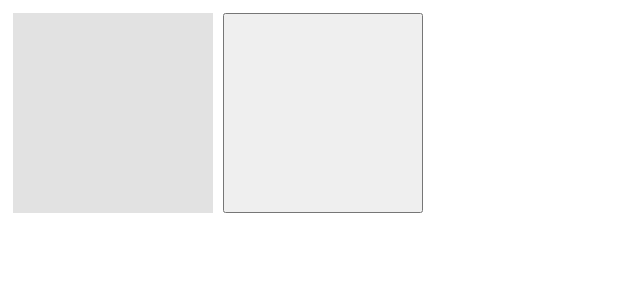
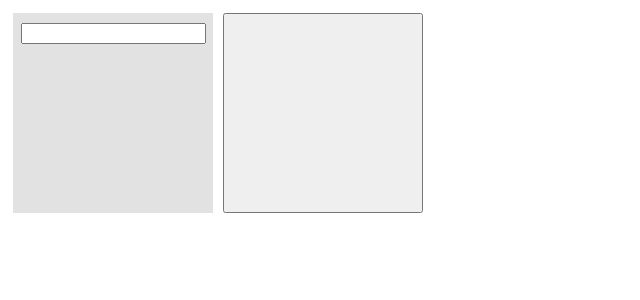
Before and after one commit to MetalHead89/do-not-forget-to-do, a React app: page / in a window 1280 px wide. Both pictures are taken after a click on the button 113 px from the left and 113 px from the top of the page. Shown: the top 300 px of the page, without its empty margins (0-640 px from the left). Built offline with nearby package versions, Linux system fonts and the light colour scheme.

Commit message:
Добавлена дополнительная разметка и стили в компонент list

```diff
--- a/src/components/list/list.scss
+++ b/src/components/list/list.scss
@@ -1,6 +1,18 @@
 .list {
   margin: 5px;
-  width: 200px;
-  height: 200px;
+  display: flex;
+  flex-direction: column;
+  align-items: center;
+  min-width: 200px;
+  min-height: 200px;
   background: rgb(226, 226, 226);
+
+  &__title-section {
+    padding: 5px;
+  }
+
+  &__items-section {
+    flex-direction: column;
+    align-items: center;
+  }
 }
--- a/src/components/list/list.tsx
+++ b/src/components/list/list.tsx
@@ -3,7 +3,14 @@ import { IList } from '../../ts/interfaces';
 import './list.scss';
 
 const List = (props: IList) => {
-  return <div className="list"></div>;
+  return (
+    <div className="list">
+      <div className="list__title-section"></div>
+      <div className="list__items-section">
+        <input type="text"></input>
+      </div>
+    </div>
+  );
 };
 
 export default List;
```
